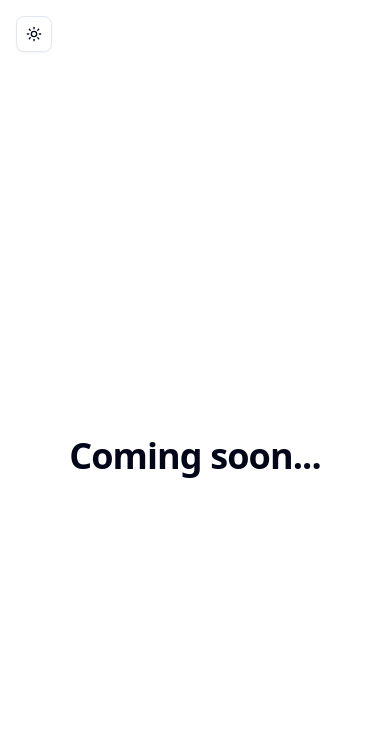
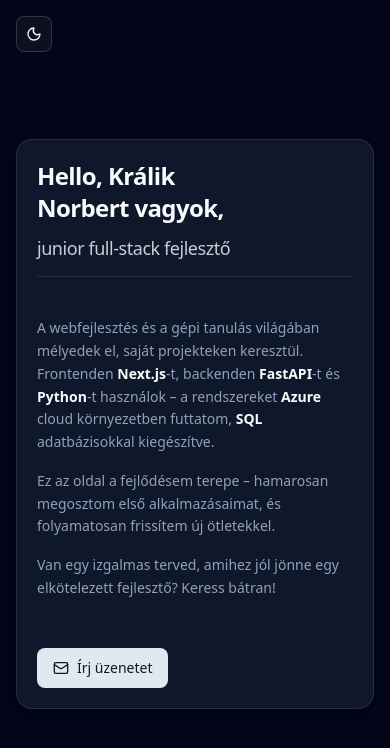
Before and after one commit to kraliken/kraliknorbert, a Next.js app: page / in a window 390 px wide. Shown: the top 748 px of the page. Built offline with nearby package versions, Linux system fonts and the light colour scheme.

Commit message:
create landing intro component with responsive layout and CTA

```diff
--- a/app/layout.js
+++ b/app/layout.js
@@ -14,8 +14,20 @@ const geistMono = Geist_Mono({
 });
 
 export const metadata = {
-  title: "KralikNorbert",
-  description: "Generated by create next app",
+  title: "Kralik Norbert",
+  description:
+    "Králik Norbert junior full-stack fejlesztő portfóliója. Webfejlesztés, gépi tanulás, Next.js, FastAPI, Python és Azure alapú alkalmazások.",
+  keywords: [
+    "Králik Norbert",
+    "full-stack fejlesztő",
+    "Next.js",
+    "FastAPI",
+    "Python",
+    "Azure",
+    "webfejlesztés",
+    "gépi tanulás",
+    "portfólió",
+  ],
 };
 
 export default function RootLayout({ children }) {
@@ -26,7 +38,7 @@ export default function RootLayout({ children }) {
       >
         <ThemeProvider
           attribute="class"
-          defaultTheme="system"
+          defaultTheme="dark"
           enableSystem
           disableTransitionOnChange
         >
--- a/app/page.js
+++ b/app/page.js
@@ -1,12 +1,10 @@
+import LandingIntro from "@/components/LandingIntro";
 
 
 export default function Home() {
   return (
-    <div className="flex min-h-[calc(100vh-68px)] justify-center items-center">
-      <h1 className="scroll-m-20 text-center text-4xl font-extrabold tracking-tight text-balance">
-        Coming soon...
-      </h1>
-
+    <div className="flex min-h-[calc(100vh-68px)] justify-center items-center p-4 sm:p-0">
+      <LandingIntro />
     </div>
   );
 }
--- /dev/null
+++ b/components/LandingIntro.jsx
@@ -0,0 +1,52 @@
+import React from 'react'
+import { Button } from './ui/button'
+import { Mail } from 'lucide-react'
+import {
+    Card,
+    CardContent,
+    CardDescription,
+    CardFooter,
+    CardHeader,
+    CardTitle
+} from './ui/card'
+import { Separator } from './ui/separator'
+
+const LandingIntro = () => {
+    return (
+        <Card className="shadow-lg rounded-2xl p-3 sm:p-6 w-full sm:w-[680px] mb-16">
+            <CardHeader className="p-2 sm:px-6">
+                <CardTitle>
+                    <h1 className="text-2xl sm:text-4xl font-extrabold tracking-tight text-pretty">
+                        Hello, Králik Norbert vagyok,
+                    </h1>
+                </CardTitle>
+                <CardDescription >
+                    <h2 className="text-lg sm:text-2xl font-medium text-foreground/80 tracking-tight mt-1 mb-2">
+                        junior full-stack fejlesztő
+                    </h2>
+                </CardDescription>
+                <Separator className="" />
+            </CardHeader>
+            <CardContent className="text-pretty p-2 sm:px-6">
+                <p className="mb-4 text-foreground/80 dark:text-muted-foreground text-sm sm:text-base leading-relaxed">
+                    A webfejlesztés és a gépi tanulás világában mélyedek el, saját projekteken keresztül.
+                    Frontenden <span className="font-semibold text-foreground">Next.js</span>-t, backenden <span className="font-semibold text-foreground">FastAPI</span>-t és <span className="font-semibold text-foreground">Python</span>-t használok – a rendszereket <span className="font-semibold text-foreground">Azure</span> cloud környezetben futtatom, <span className="font-semibold text-foreground">SQL</span> adatbázisokkal kiegészítve.
+                </p>
+                <p className="mb-4 text-foreground/80 dark:text-muted-foreground text-sm sm:text-base leading-relaxed">
+                    Ez az oldal a fejlődésem terepe – hamarosan megosztom első alkalmazásaimat, és folyamatosan frissítem új ötletekkel.
+                </p>
+                <p className="mb-2 text-foreground/80 dark:text-muted-foreground text-sm sm:text-base leading-relaxed">
+                    Van egy izgalmas terved, amihez jól jönne egy elkötelezett fejlesztő? Keress bátran!
+                </p>
+            </CardContent>
+            <CardFooter className="mt-0 sm:mt-4 p-2 sm:px-6">
+                <Button size="lg" variant="default" className="gap-2">
+                    <Mail className="w-4 h-4" />
+                    Írj üzenetet
+                </Button>
+            </CardFooter>
+        </Card>
+    )
+}
+
+export default LandingIntro
--- /dev/null
+++ b/components/ui/card.jsx
@@ -0,0 +1,101 @@
+import * as React from "react"
+
+import { cn } from "@/lib/utils"
+
+function Card({
+  className,
+  ...props
+}) {
+  return (
+    (<div
+      data-slot="card"
+      className={cn(
+        "bg-card text-card-foreground flex flex-col gap-6 rounded-xl border py-6 shadow-sm",
+        className
+      )}
+      {...props} />)
+  );
+}
+
+function CardHeader({
+  className,
+  ...props
+}) {
+  return (
+    (<div
+      data-slot="card-header"
+      className={cn(
+        "@container/card-header grid auto-rows-min grid-rows-[auto_auto] items-start gap-1.5 px-6 has-data-[slot=card-action]:grid-cols-[1fr_auto] [.border-b]:pb-6",
+        className
+      )}
+      {...props} />)
+  );
+}
+
+function CardTitle({
+  className,
+  ...props
+}) {
+  return (
+    (<div
+      data-slot="card-title"
+      className={cn("leading-none font-semibold", className)}
+      {...props} />)
+  );
+}
+
+function CardDescription({
+  className,
+  ...props
+}) {
+  return (
+    (<div
+      data-slot="card-description"
+      className={cn("text-muted-foreground text-sm", className)}
+      {...props} />)
+  );
+}
+
+function CardAction({
+  className,
+  ...props
+}) {
+  return (
+    (<div
+      data-slot="card-action"
+      className={cn(
+        "col-start-2 row-span-2 row-start-1 self-start justify-self-end",
+        className
+      )}
+      {...props} />)
+  );
+}
+
+function CardContent({
+  className,
+  ...props
+}) {
+  return (<div data-slot="card-content" className={cn("px-6", className)} {...props} />);
+}
+
+function CardFooter({
+  className,
+  ...props
+}) {
+  return (
+    (<div
+      data-slot="card-footer"
+      className={cn("flex items-center px-6 [.border-t]:pt-6", className)}
+      {...props} />)
+  );
+}
+
+export {
+  Card,
+  CardHeader,
+  CardFooter,
+  CardTitle,
+  CardAction,
+  CardDescription,
+  CardContent,
+}
--- /dev/null
+++ b/components/ui/separator.jsx
@@ -0,0 +1,27 @@
+"use client"
+
+import * as React from "react"
+import * as SeparatorPrimitive from "@radix-ui/react-separator"
+
+import { cn } from "@/lib/utils"
+
+function Separator({
+  className,
+  orientation = "horizontal",
+  decorative = true,
+  ...props
+}) {
+  return (
+    (<SeparatorPrimitive.Root
+      data-slot="separator"
+      decorative={decorative}
+      orientation={orientation}
+      className={cn(
+        "bg-border shrink-0 data-[orientation=horizontal]:h-px data-[orientation=horizontal]:w-full data-[orientation=vertical]:h-full data-[orientation=vertical]:w-px",
+        className
+      )}
+      {...props} />)
+  );
+}
+
+export { Separator }
--- a/package.json
+++ b/package.json
@@ -10,6 +10,7 @@
   },
   "dependencies": {
     "@radix-ui/react-dropdown-menu": "^2.1.15",
+    "@radix-ui/react-separator": "^1.1.7",
     "@radix-ui/react-slot": "^1.2.3",
     "class-variance-authority": "^0.7.1",
     "clsx": "^2.1.1",
```
Also changed, not shown: components/Navbar.jsx (line endings or trailing spaces), 1 other file (tests, documents, lock files or other folders).
